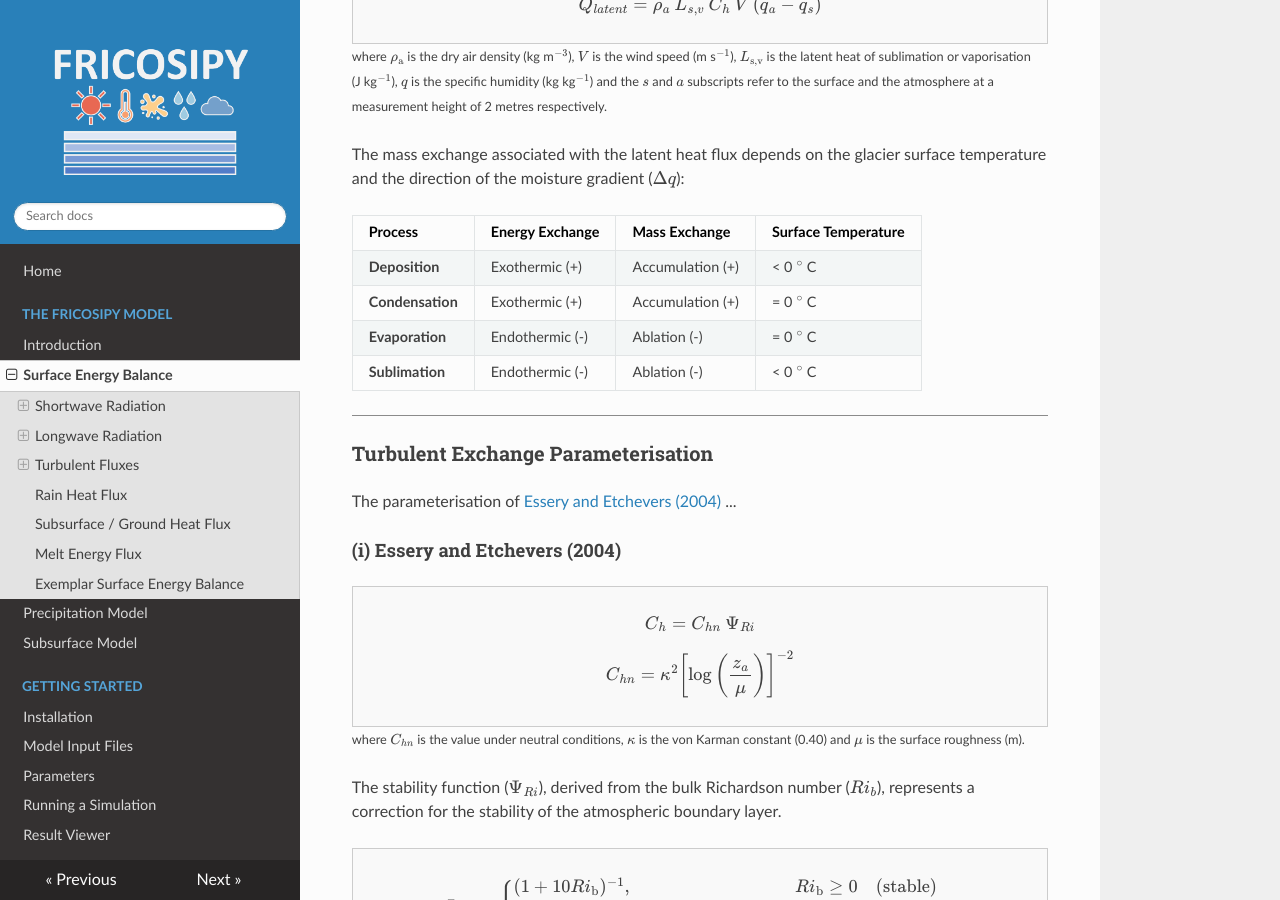
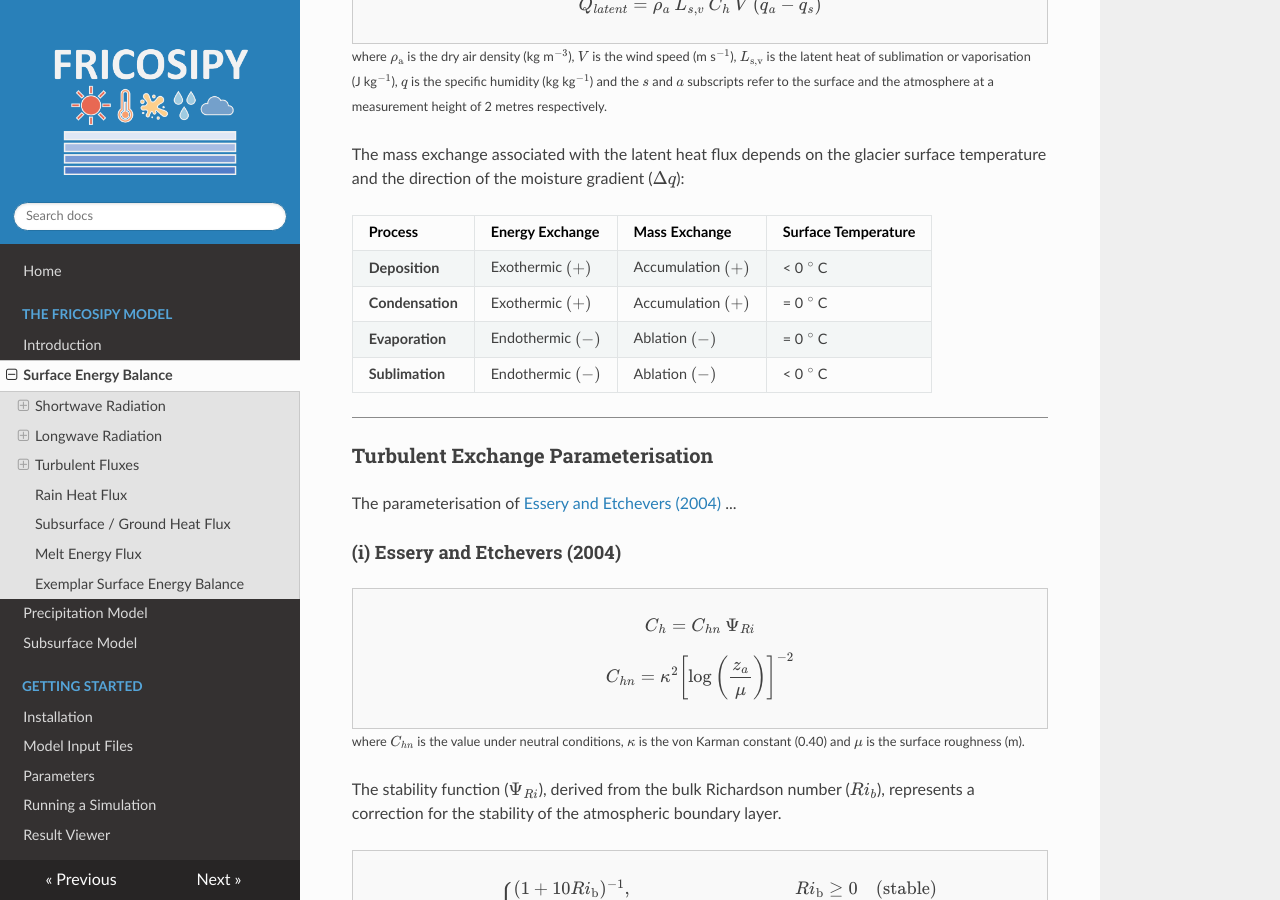
Before and after one commit to MarcusGastaldello/FRICOSIPY, an MkDocs documentation site: the page built from docs/surface_energy_balance.md, in a window 1280 px wide and 900 px high, scrolled down 5078 px. Built offline with MkDocs 1.6.1, drawn with Linux system fonts in a browser that asks for light colours; nearby versions of some CDN libraries.

```diff
--- a/docs/surface_energy_balance.md
+++ b/docs/surface_energy_balance.md
@@ -201,10 +201,10 @@ The mass exchange associated with the latent heat flux depends on the glacier su
 
 | Process | Energy Exchange | Mass Exchange | Surface Temperature |
 |-----------|----------|-----------|------------|
-| **Deposition** | Exothermic (+) | Accumulation (+) | < 0 $^\circ$ C |
-| **Condensation** | Exothermic (+) | Accumulation (+) | = 0 $^\circ$ C |
-| **Evaporation** | Endothermic (-) | Ablation (-) | = 0 $^\circ$ C |
-| **Sublimation** | Endothermic (-) | Ablation (-) | < 0 $^\circ$ C |
+| **Deposition** | Exothermic $(+)$ | Accumulation $(+)$ | < 0 $^\circ$ C |
+| **Condensation** | Exothermic $(+)$ | Accumulation $(+)$ | = 0 $^\circ$ C |
+| **Evaporation** | Endothermic $(-)$ | Ablation $(-)$ | = 0 $^\circ$ C |
+| **Sublimation** | Endothermic $(-)$ | Ablation $(-)$ | < 0 $^\circ$ C |
 
 <hr style="height:1px; background-color:#8b8b8b; border:none;" />
 
```
